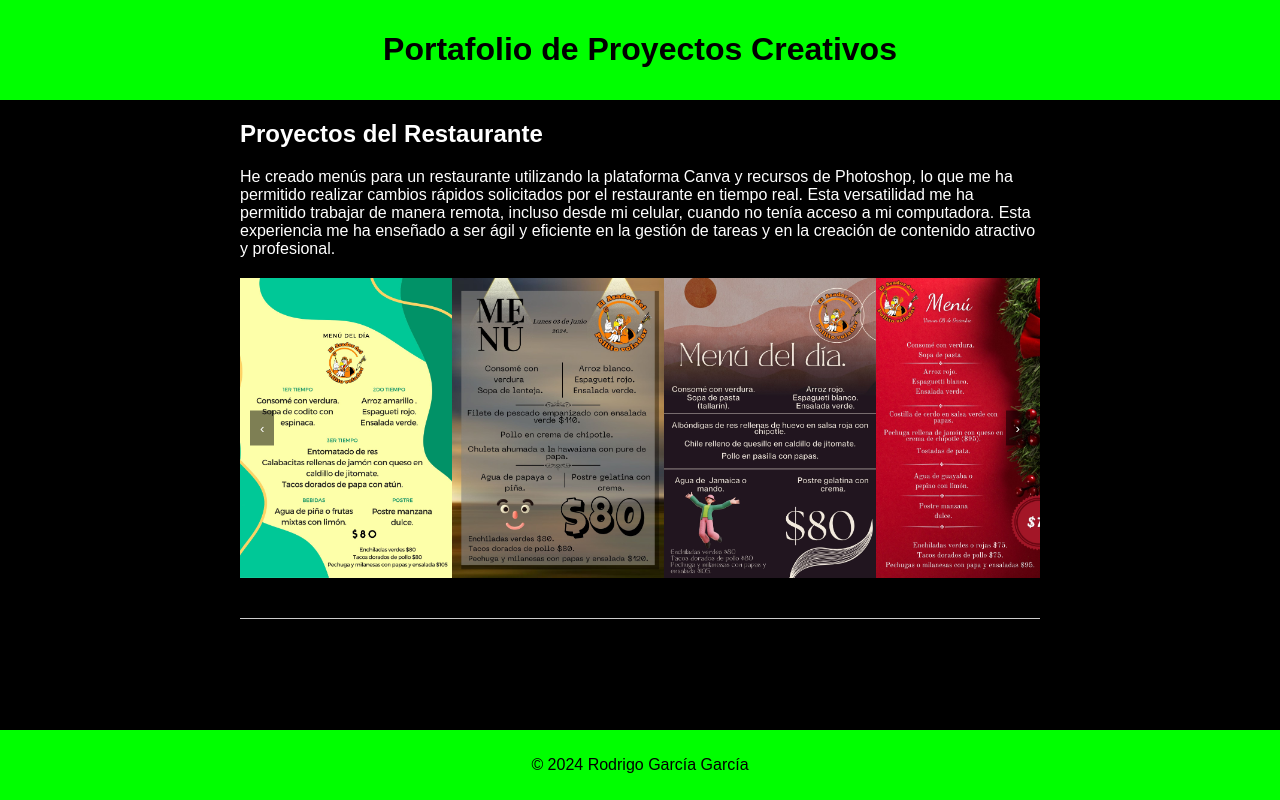
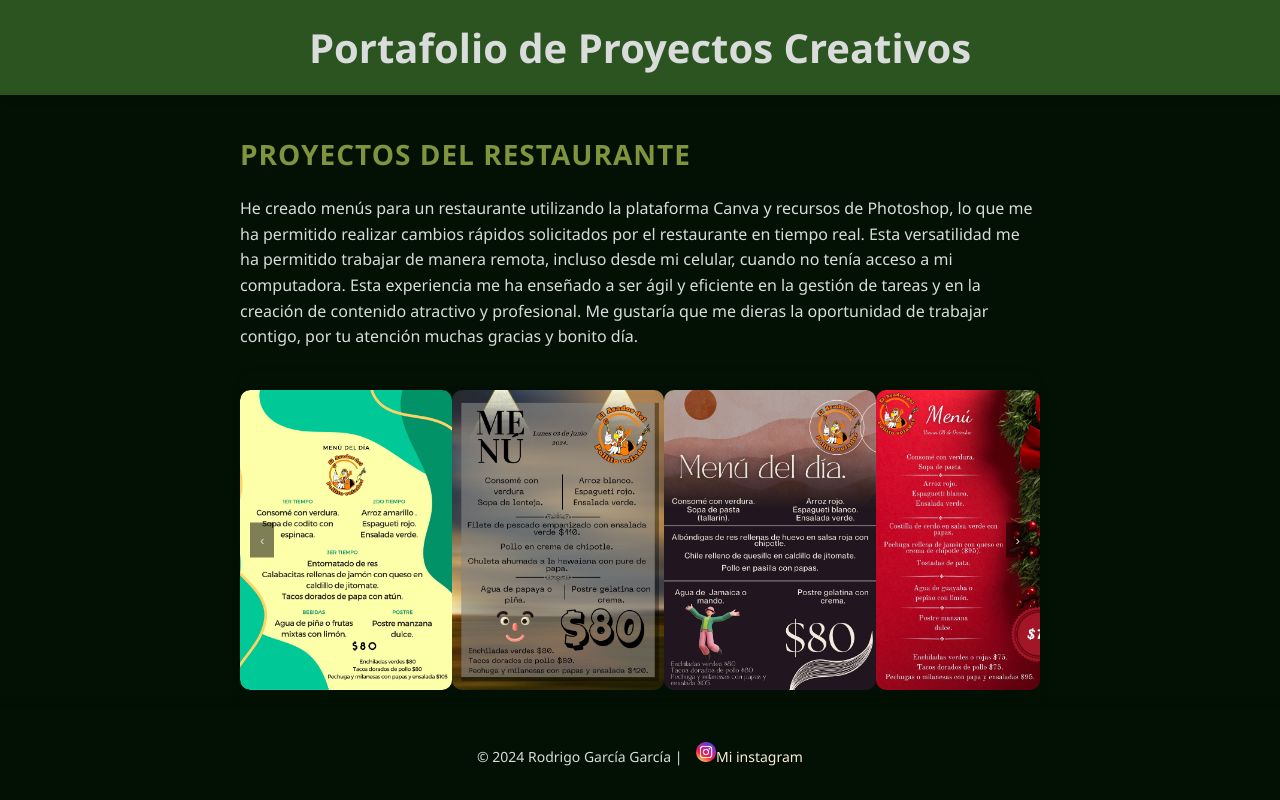
Before and after one commit to RodrigoGarcia96/RodrigoGarcia, a plain HTML site: page index.html in a window 1280 px wide. Drawn offline with Linux system fonts and the light colour scheme.

Commit message:
Diseño de enlaces

```diff
--- a/index.html
+++ b/index.html
@@ -14,7 +14,8 @@
     <main>
         <section class="project">
             <h2>Proyectos del Restaurante</h2>
-            <p>He creado menús para un restaurante utilizando la plataforma Canva y recursos de Photoshop, lo que me ha permitido realizar cambios rápidos solicitados por el restaurante en tiempo real. Esta versatilidad me ha permitido trabajar de manera remota, incluso desde mi celular, cuando no tenía acceso a mi computadora. Esta experiencia me ha enseñado a ser ágil y eficiente en la gestión de tareas y en la creación de contenido atractivo y profesional.</p>
+            <p>He creado menús para un restaurante utilizando la plataforma Canva y recursos de Photoshop, lo que me ha permitido realizar cambios rápidos solicitados por el restaurante en tiempo real. Esta versatilidad me ha permitido trabajar de manera remota, incluso desde mi celular, cuando no tenía acceso a mi computadora. Esta experiencia me ha enseñado a ser ágil y eficiente en la gestión de tareas y en la creación de contenido atractivo y profesional. Me gustaría que me dieras la oportunidad de trabajar contigo, por tu atención muchas gracias y bonito día.</p>
+            <div class="carousel">
                 <div class="carousel">
                     <div class="carousel-images">
                         <img src="img/01-05-2024.jpg" alt="Proyecto Restaurante 1">
@@ -42,13 +43,13 @@
                 <button class="carousel-button next">›</button>
             </div>
         </section>
+    </main>
+    <footer>
+        <p>&copy; 2024 Rodrigo García García | <a href="https://www.instagram.com/garcia_rod14/" target="_blank" rel="noopener noreferrer"><img src="img/6636566_instagram_social media_social network_icon.png" alt="Instagram" class="instagram-icon">Mi instagram</a></p>
 
-    </main>
-
-    <footer>
-        <p>&copy; 2024 Rodrigo García García</p>
     </footer>
-
     <script src="scripts.js"></script>
+    <div class="left-fireworks"></div>
+    <div class="right-fireworks"></div>
 </body>
 </html>
--- a/styles.css
+++ b/styles.css
@@ -1,52 +1,57 @@
 body {
-    font-family: Arial, sans-serif;
+    font-family: 'Segoe UI', Tahoma, Geneva, Verdana, sans-serif;
     margin: 0;
     padding: 0;
-    background-color: #000;
-    color: #fff;
+    background-color: #031105; /* Fondo */
+    color: #d9dcdb; /* Texto */
 }
 
 header {
-    background-color: #00ff00; /* Verde */
-    color: #000; /* Texto en negro */
+    background-color: #2c5420; /* Verde */
+    color: #d9dcdb; /* Texto en negro */
     text-align: center;
-    padding: 10px 0;
+    padding: 20px 0;
+    box-shadow: 0 2px 10px rgba(0, 0, 0, 0.1);
+}
+
+header h1 {
+    margin: 0;
+    font-size: 2.5rem;
+    color: #d9dcdb; /* Texto */
 }
 
 main {
     max-width: 800px;
-    margin: 20px auto;
+    margin: 40px auto;
     padding: 0 20px;
 }
 
 .project {
-    margin-bottom: 20px;
-    border-bottom: 1px solid #ccc;
+    margin-bottom: 40px;
+    border-bottom: 1px solid #b1b4a9;
     padding-bottom: 20px;
 }
 
 .project h2 {
     margin-top: 0;
-    color: #fff; /* Texto en blanco */
+    color: #80933d; /* Verde */
+    font-size: 1.75rem;
+    text-transform: uppercase; /* Convertir el texto a mayúsculas */
+    letter-spacing: 1px; /* Espaciado entre letras */
 }
 
-footer {
-    text-align: center;
-    padding: 10px 0;
-    background-color: #00ff00; /* Verde */
-    color: #000; /* Texto en negro */
-    position: fixed;
-    bottom: 0;
-    left: 0;
-    width: 100%;
+.project p {
+    font-size: 1rem;
+    line-height: 1.6;
 }
 
-/* Estilo para el carrusel */
 .carousel {
     position: relative;
     width: 100%;
     overflow: hidden;
     margin: 20px 0;
+    border-radius: 10px;
+    box-shadow: 0 4px 8px rgba(0, 0, 0, 0.1);
 }
 
 .carousel-images {
@@ -58,6 +63,12 @@ footer {
     width: 100%;
     height: auto;
     max-height: 300px;
+    border-radius: 10px;
+    transition: transform 0.3s ease;
+}
+
+.carousel-images img:hover {
+    transform: scale(1.05); /* Ampliar ligeramente la imagen */
 }
 
 .carousel-button {
@@ -66,10 +77,15 @@ footer {
     transform: translateY(-50%);
     background-color: rgba(0, 0, 0, 0.5);
     border: none;
-    color: #fff;
+    color: #d9dcdb;
     padding: 10px;
     cursor: pointer;
     z-index: 10;
+    transition: background-color 0.3s ease;
+}
+
+.carousel-button:hover {
+    background-color: rgba(0, 0, 0, 0.8); /* Oscurecer el botón al pasar el cursor */
 }
 
 .carousel-button.prev {
@@ -79,3 +95,78 @@ footer {
 .carousel-button.next {
     right: 10px;
 }
+
+footer {
+    text-align: center;
+    padding: 20px 0;
+    background-color: #031105; /* Verde */
+    color: #d9dcdb; /* Texto en negro */
+    box-shadow: 0 -2px 10px rgba(0, 0, 0, 0.1);
+    position: fixed;
+    bottom: 0;
+    left: 0;
+    width: 100%;
+    font-size: 0.875rem;
+}
+
+
+/* Añade esta regla al final de tu archivo CSS */
+@keyframes fadeIn {
+    from {
+        opacity: 0;
+        transform: translateY(-20px);
+    }
+    to {
+        opacity: 1;
+        transform: translateY(0);
+    }
+}
+
+/* Aplica la animación a los elementos principales */
+header, .project, footer {
+    animation: fadeIn 0.5s ease forwards;
+}
+
+/* Añade esta regla al final de tu archivo CSS */
+.carousel-images img {
+    /* Tus estilos anteriores */
+    transition: transform 0.3s ease;
+}
+
+.carousel-images img:hover {
+    transform: scale(1.05); /* Ampliar ligeramente la imagen */
+}
+
+
+.instagram-icon {
+    width: 20px; /* Ajusta el tamaño del icono */
+    height: 20px; /* Ajusta el tamaño del icono */
+}
+
+.footer {
+    text-align: center;
+    padding: 20px 0;
+    background-color: #031105; /* Verde */
+    color: #d9dcdb; /* Texto en negro */
+    box-shadow: 0 -2px 10px rgba(0, 0, 0, 0.1);
+    position: fixed;
+    bottom: 0;
+    left: 0;
+    width: 100%;
+    font-size: 0.875rem;
+}
+
+/* Estilo base para los enlaces */
+a {
+    color: antiquewhite; /* Color del texto */
+    text-decoration: none; /* Quita la subrayado por defecto */
+    transition: color 0.3s; /* Transición suave para el cambio de color */
+    /* Cambiar el tipo de letra */
+    font-family: 'Segoe UI', Tahoma, Geneva, Verdana, sans-serif; /* Tipo de letra */
+    padding-left: 10px; /* Separación a la izquierda */
+}
+
+/* Estilo para los enlaces cuando el cursor está sobre ellos */
+a:hover {
+    color: #c0ffac; /* Cambia el color del texto al verde */
+}
```
Also changed, not shown: img/5335781_camera_instagram_social media_instagram logo_icon.png (added), img/6636566_instagram_social media_social network_icon.png (added). Lines whose indentation alone changed are shown as unchanged.
